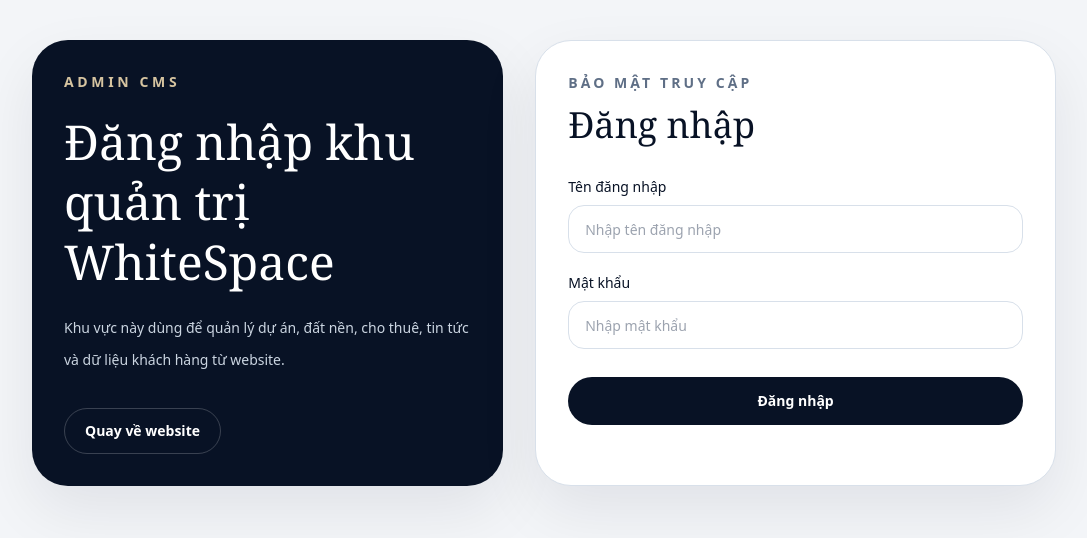
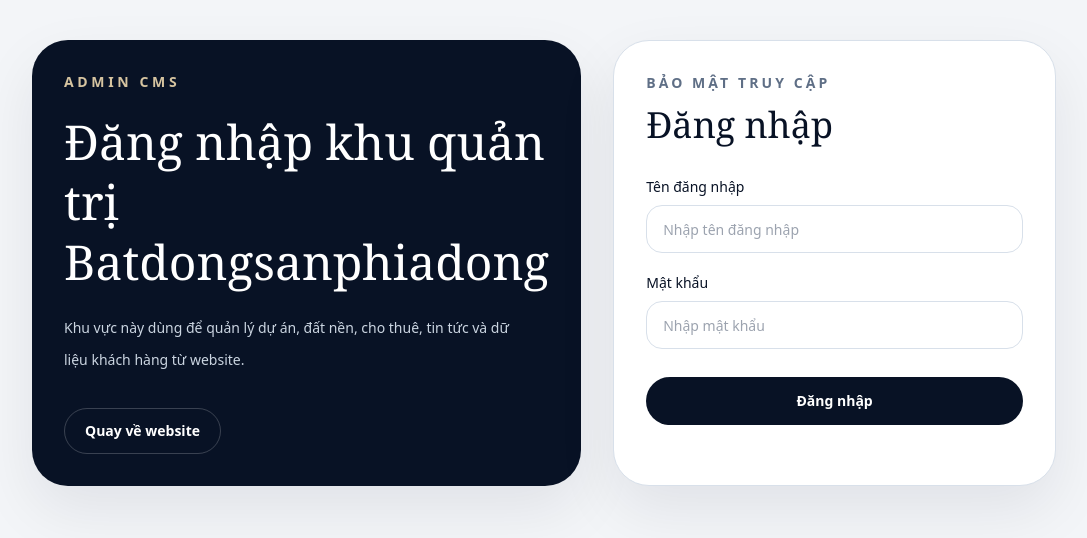
Before and after one commit to legendofdk/whitespace, a Next.js app: page /admin/login in a window 1280 px wide. Shown: the top 538 px of the page, without its empty margins (96-1183 px from the left). Built offline with nearby package versions, Linux system fonts and the light colour scheme; no server answers.

Commit message:
Move media uploads to Cloudinary and fix admin auth flow

```diff
--- a/app/admin/login/page.tsx
+++ b/app/admin/login/page.tsx
@@ -21,7 +21,7 @@
       <div className="mx-auto grid max-w-5xl gap-8 lg:grid-cols-[0.95fr_1.05fr]">
         <section className="rounded-[36px] bg-ink p-8 text-white shadow-soft">
           <p className="text-sm font-semibold uppercase tracking-[0.26em] text-sand">Admin CMS</p>
-          <h1 className="mt-5 font-display text-5xl leading-tight">Đăng nhập khu quản trị WhiteSpace</h1>
+          <h1 className="mt-5 font-display text-5xl leading-tight">Đăng nhập khu quản trị Batdongsanphiadong</h1>
           <p className="mt-5 max-w-md text-sm leading-8 text-slate-300">
             Khu vực này dùng để quản lý dự án, đất nền, cho thuê, tin tức và dữ liệu khách hàng từ website.
           </p>
--- a/app/layout.tsx
+++ b/app/layout.tsx
@@ -3,7 +3,7 @@
 import "./globals.css";
 
 export const metadata: Metadata = {
-  title: "WhiteSpace Real Estate",
+  title: "Batdongsanphiadong",
   description: "UI demo bat dong san cao cap bang Next.js",
   icons: {
     icon: "/favicon.jpeg",
--- a/components/admin/admin-sidebar.tsx
+++ b/components/admin/admin-sidebar.tsx
@@ -38,7 +38,7 @@
   return (
     <aside className="rounded-[32px] bg-ink p-6 text-white">
       <Link href="/dashboard" className="inline-flex h-16 w-16 items-center justify-center overflow-hidden rounded-2xl bg-white p-0.5 shadow-[0_12px_30px_rgba(0,0,0,0.18)]">
-        <Image src="/logo.jpeg" alt="WhiteSpace" width={60} height={60} className="h-auto w-full object-contain" />
+        <Image src="/favicon.jpeg" alt="Batdongsanphiadong" width={60} height={60} className="h-auto w-full object-contain" />
       </Link>
       <p className="mt-2 text-sm leading-7 text-slate-300">Khu quản trị nội dung cho dự án, đất nền, cho thuê và tin tức.</p>
 
--- a/components/layout/footer.tsx
+++ b/components/layout/footer.tsx
@@ -7,7 +7,7 @@
       <div className="shell grid gap-10 md:grid-cols-[1.2fr_0.8fr_0.8fr]">
         <div>
           <div className="flex h-16 w-16 items-center justify-center overflow-hidden rounded-2xl bg-white p-0.5 shadow-[0_12px_30px_rgba(0,0,0,0.18)]">
-            <Image src="/logo.jpeg" alt="WhiteSpace" width={60} height={60} className="h-auto w-full object-contain" />
+            <Image src="/favicon.jpeg" alt="Batdongsanphiadong" width={60} height={60} className="h-auto w-full object-contain" />
           </div>
           <p className="mt-4 max-w-md text-sm leading-7 text-slate-400">
             Chuyên giới thiệu dự án, đất nền và sản phẩm cho thuê tại phía Đông Hà Nội với định hướng sang trọng và rõ thông tin.
--- a/components/layout/header.tsx
+++ b/components/layout/header.tsx
@@ -49,15 +49,15 @@
   ];
 
   return (
-    <header className="sticky top-0 z-50 border-b border-white/10 bg-ink/90 backdrop-blur">
+    <header className="sticky top-0 z-50 border-b border-line bg-white/95 backdrop-blur">
       <div className="shell flex min-h-20 items-center justify-between">
-        <Link href="/" className="flex items-center gap-3 text-white">
+        <Link href="/" className="flex items-center gap-3 text-ink">
           <div className="flex h-14 w-14 items-center justify-center overflow-hidden rounded-2xl bg-white p-0.5 shadow-[0_12px_30px_rgba(0,0,0,0.18)]">
-            <Image src="/logo.jpeg" alt="WhiteSpace" width={52} height={52} className="h-auto w-full object-contain" />
+            <Image src="/favicon.jpeg" alt="Batdongsanphiadong" width={52} height={52} className="h-auto w-full object-contain" />
           </div>
           <div>
-            <div className="font-display text-2xl leading-none">WhiteSpace</div>
-            <div className="text-[10px] uppercase tracking-[0.32em] text-slate-300">Luxury Real Estate</div>
+            <div className="font-display text-2xl leading-none">Batdongsanphiadong</div>
+            <div className="text-[10px] uppercase tracking-[0.32em] text-steel">Luxury Real Estate</div>
           </div>
         </Link>
 
@@ -79,7 +79,7 @@
                       setActiveDropdown(null);
                     }
                   }}
-                  className="inline-flex min-h-10 items-center rounded-full px-3 text-sm text-slate-200 transition hover:text-white"
+                  className="inline-flex min-h-10 items-center rounded-full px-3 text-sm text-ink transition hover:text-[#8b5a16]"
                 >
                   {item.label}
                 </Link>
@@ -93,13 +93,13 @@
                       : "invisible translate-y-2 opacity-0"
                   }`}
                 >
-                  <div className="rounded-[24px] border border-white/10 bg-ink/95 p-3 shadow-[0_24px_60px_rgba(0,0,0,0.35)]">
+                  <div className="rounded-[24px] border border-line bg-white p-3 shadow-[0_24px_60px_rgba(15,23,42,0.12)]">
                     {item.children.map((child) => (
                       <Link
                         key={child.href}
                         href={child.href}
                         onClick={() => setActiveDropdown(null)}
-                        className="block rounded-2xl px-4 py-3 text-sm text-slate-200 transition hover:bg-white/5 hover:text-white"
+                        className="block rounded-2xl px-4 py-3 text-sm text-ink transition hover:bg-mist hover:text-[#8b5a16]"
                       >
                         {child.label}
                       </Link>
@@ -120,7 +120,7 @@
         <button
           type="button"
           onClick={() => setOpen((value) => !value)}
-          className="inline-flex h-11 w-11 items-center justify-center rounded-full border border-white/15 text-white md:hidden"
+          className="inline-flex h-11 w-11 items-center justify-center rounded-full border border-line text-ink md:hidden"
           aria-label="Open menu"
         >
           <span className="text-lg">{open ? "×" : "≡"}</span>
@@ -128,11 +128,11 @@
       </div>
 
       {open ? (
-        <div className="border-t border-white/10 bg-ink md:hidden">
+        <div className="border-t border-line bg-white md:hidden">
           <div className="shell flex flex-col py-4">
             {navItems.map((item) => (
-              <div key={item.href} className="border-b border-white/10 py-4">
-                <Link href={item.href} onClick={() => setOpen(false)} className="text-sm text-slate-200">
+              <div key={item.href} className="border-b border-line py-4">
+                <Link href={item.href} onClick={() => setOpen(false)} className="text-sm text-ink">
                   {item.label}
                 </Link>
                 {item.children?.length ? (
@@ -142,7 +142,7 @@
                         key={child.href}
                         href={child.href}
                         onClick={() => setOpen(false)}
-                        className="text-sm text-slate-400"
+                        className="text-sm text-steel"
                       >
                         {child.label}
                       </Link>
```
Also changed, not shown: public/logo.jpeg (deleted).
